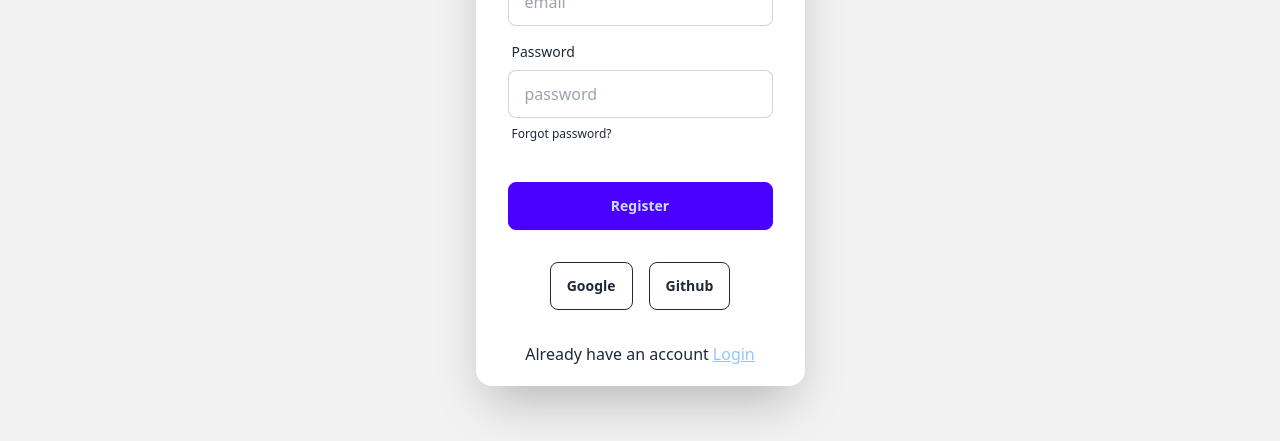
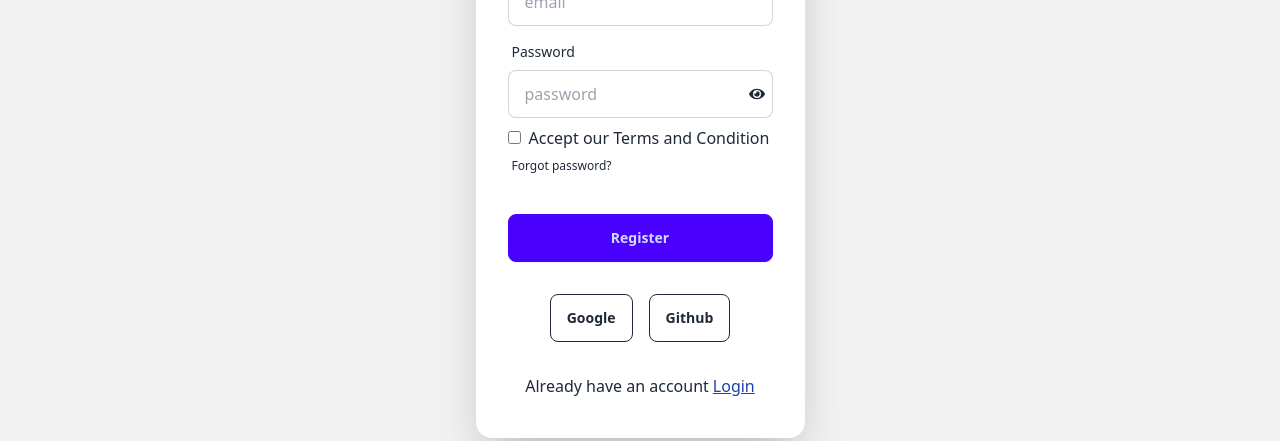
Before and after one commit to bdjahid/event-management-bdjahid, a React (Vite) app: page /register in a window 1280 px wide. Shown: the part 502-943 px from the top of the page. Built offline with nearby package versions, Linux system fonts and the light colour scheme; no server answers.

Commit message:
toggle & condition

```diff
--- a/package.json
+++ b/package.json
@@ -17,6 +17,7 @@
     "react-dom": "^18.2.0",
     "react-icons": "^4.12.0",
     "react-router-dom": "^6.19.0",
+    "react-toastify": "^9.1.3",
     "sort-by": "^1.2.0"
   },
   "devDependencies": {
--- a/src/pages/Login/Login.jsx
+++ b/src/pages/Login/Login.jsx
@@ -1,11 +1,12 @@
-import { useContext } from "react";
+import { useContext, useState } from "react";
 import { AuthContext } from "../../provider/AuthProvider";
 import { Link, useLocation, useNavigate } from "react-router-dom";
-
+// import { ToastContainer, toast } from 'react-toastify';
 
 const Login = () => {
     const { signInUser, googleSignIn, githubSignIn } = useContext(AuthContext);
-
+    const [error, setError] = useState();
+    const [success, setSuccess] = useState();
     const location = useLocation();
     const navigate = useNavigate();
 
@@ -14,15 +15,31 @@ const Login = () => {
         const email = e.target.email.value;
         const password = e.target.password.value;
         console.log(email, password)
+
+        // reset error
+        setError('')
+        setSuccess('')
+
+        // validation and condition
+        if (password < 6) {
+            setError('Password should be at least 6 characters or longer')
+            return;
+        }
+        else if (!/[A-Z]/.test(password)) {
+            setError('Password should have at least one uppercase characters');
+            return;
+        }
         // sign In
         signInUser(email, password)
             .then(result => {
                 console.log(result.user)
                 // navigate after login
                 navigate(location?.state ? location.state : '/')
+                setSuccess('User Logged in Successfully')
             })
             .catch(error => {
                 console.error(error)
+                setError(error.message)
             })
     }
     const handleGoogleSign = () => {
@@ -78,6 +95,14 @@ const Login = () => {
                         <button onClick={handleGithubSign} className="btn btn-outline">Github</button>
                     </div>
                     <p className="text-center mb-5">New to create account<Link to="/register" className="ms-1 underline text-blue-300">Register</Link></p>
+                    <div className="text-center mb-5">
+                        {
+                            error && <p className="text-red-800">{error}</p>
+                        }
+                        {
+                            success && <p className="text-green-800">{success}</p>
+                        }
+                    </div>
                 </div>
             </div>
         </div>
--- a/src/pages/Register/Register.jsx
+++ b/src/pages/Register/Register.jsx
@@ -1,26 +1,51 @@
-import { useContext } from "react";
+import { useContext, useState } from "react";
 import { AuthContext } from "../../provider/AuthProvider";
 import { Link } from "react-router-dom";
-
+import { FaEye, FaEyeSlash } from 'react-icons/fa';
 
 const Register = () => {
+    const [error, setError] = useState();
+    const [success, setSuccess] = useState();
+    const [show, setShow] = useState(false);
     const { createUser } = useContext(AuthContext);
-    console.log(createUser)
     const handleRegister = (e) => {
         e.preventDefault()
         const name = e.target.name.value;
         const photo = e.target.photo.value;
         const email = e.target.email.value;
         const password = e.target.password.value;
-        console.log(name, photo, email, password)
+        const terms = e.target.terms.checked;
+        console.log(name, photo, email, password, terms)
+
+
+        // reset error
+        setError('')
+        setSuccess('')
+
+        // validation and condition
+        if (password < 6) {
+            setError('Password should be at least 6 characters or longer')
+            return;
+        }
+        else if (!/[A-Z]/.test(password)) {
+            setError('Password should have at least one uppercase characters');
+            return;
+        }
+
+        else if (!terms) {
+            setError('Please accept our terms and conditions');
+            return;
+        }
 
         // create User
         createUser(email, password)
             .then(result => {
                 console.log(result.user)
+                setSuccess('User Created Successfully')
             })
             .catch(error => {
                 console.error(error)
+                setError(error.message)
             })
 
     }
@@ -55,7 +80,19 @@ const Register = () => {
                             <label className="label">
                                 <span className="label-text">Password</span>
                             </label>
-                            <input type="password" name="password" placeholder="password" className="input input-bordered" required />
+                            <div className="relative">
+                                <input type={show ? "text" : "password"}
+                                    name="password" placeholder="password" className="input input-bordered w-full" required />
+                                <span className="mt-3 absolute top-1 right-2" onClick={() => setShow(!show)}>
+                                    {
+                                        show ? <FaEyeSlash></FaEyeSlash> : <FaEye></FaEye>
+                                    }
+                                </span>
+                            </div>
+                            <div className="mt-2">
+                                <input type="checkbox" name="terms" id="terms" />
+                                <label className="ml-2" htmlFor="terms">Accept our <a href="">Terms and Condition</a></label>
+                            </div>
                             <label className="label">
                                 <a href="#" className="label-text-alt link link-hover">Forgot password?</a>
                             </label>
@@ -68,7 +105,15 @@ const Register = () => {
                         <button className="btn btn-outline mr-4">Google</button>
                         <button className="btn btn-outline">Github</button>
                     </div>
-                    <p className="text-center mb-5">Already have an account<Link to="/login" className="ms-1 underline text-blue-300">Login</Link></p>
+                    <p className="text-center mb-5">Already have an account<Link to="/login" className="ms-1 underline text-blue-800">Login</Link></p>
+                    <div className="text-center mb-5">
+                        {
+                            error && <p className="text-red-800">{error}</p>
+                        }
+                        {
+                            success && <p className="text-green-800">{success}</p>
+                        }
+                    </div>
                 </div>
             </div>
         </div>
--- a/src/router/Router.jsx
+++ b/src/router/Router.jsx
@@ -6,6 +6,7 @@ import Login from "../pages/Login/Login";
 import Register from "../pages/Register/Register";
 import Services from "../pages/Services/Services";
 import ViewDetails from "../pages/ViewDetails/ViewDetails";
+import PrivateRoute from './PrivateRoute';
 
 const router = createBrowserRouter([
     {
@@ -25,7 +26,7 @@ const router = createBrowserRouter([
             },
             {
                 path: "/details/:id",
-                element: <ViewDetails></ViewDetails>,
+                element: <PrivateRoute><ViewDetails></ViewDetails></PrivateRoute>,
                 loader: () => fetch('../program.json')
             },
             {
```
Also changed, not shown: 1 other file (tests, documents, lock files or other folders).
